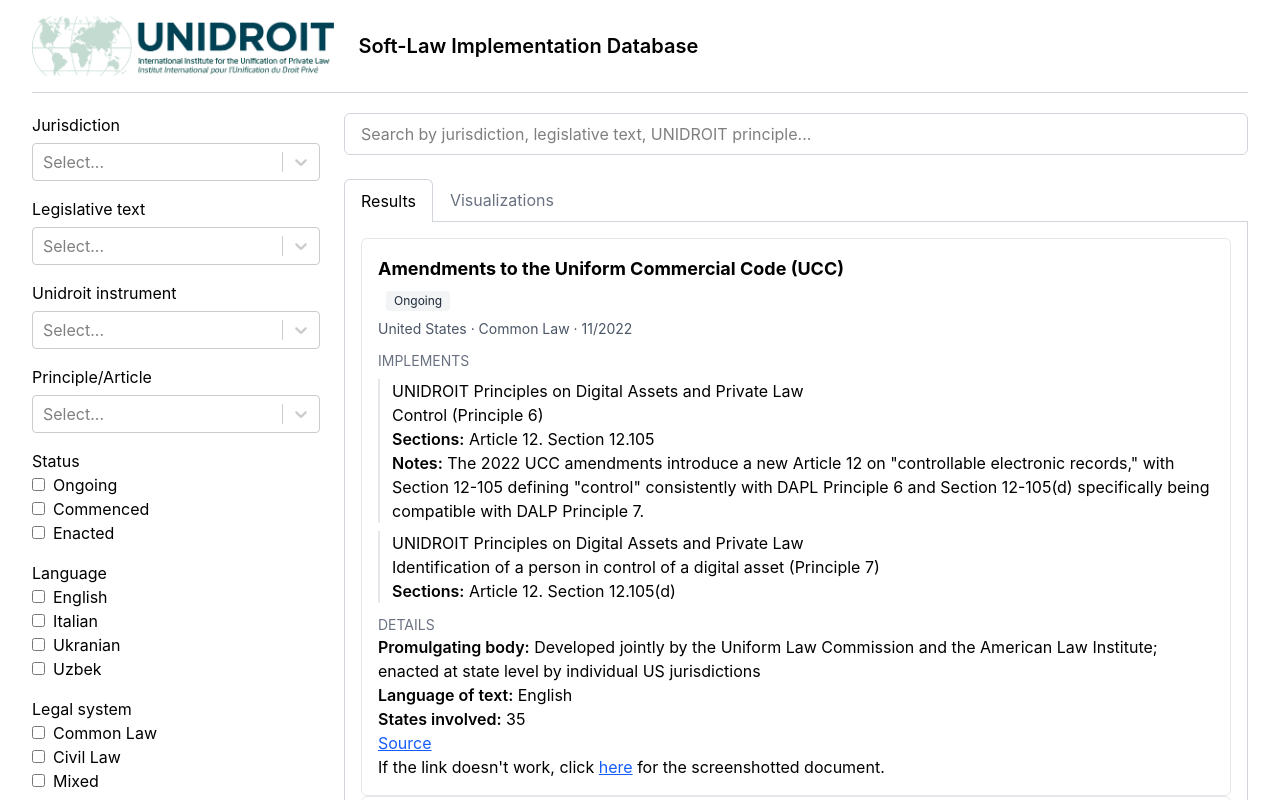
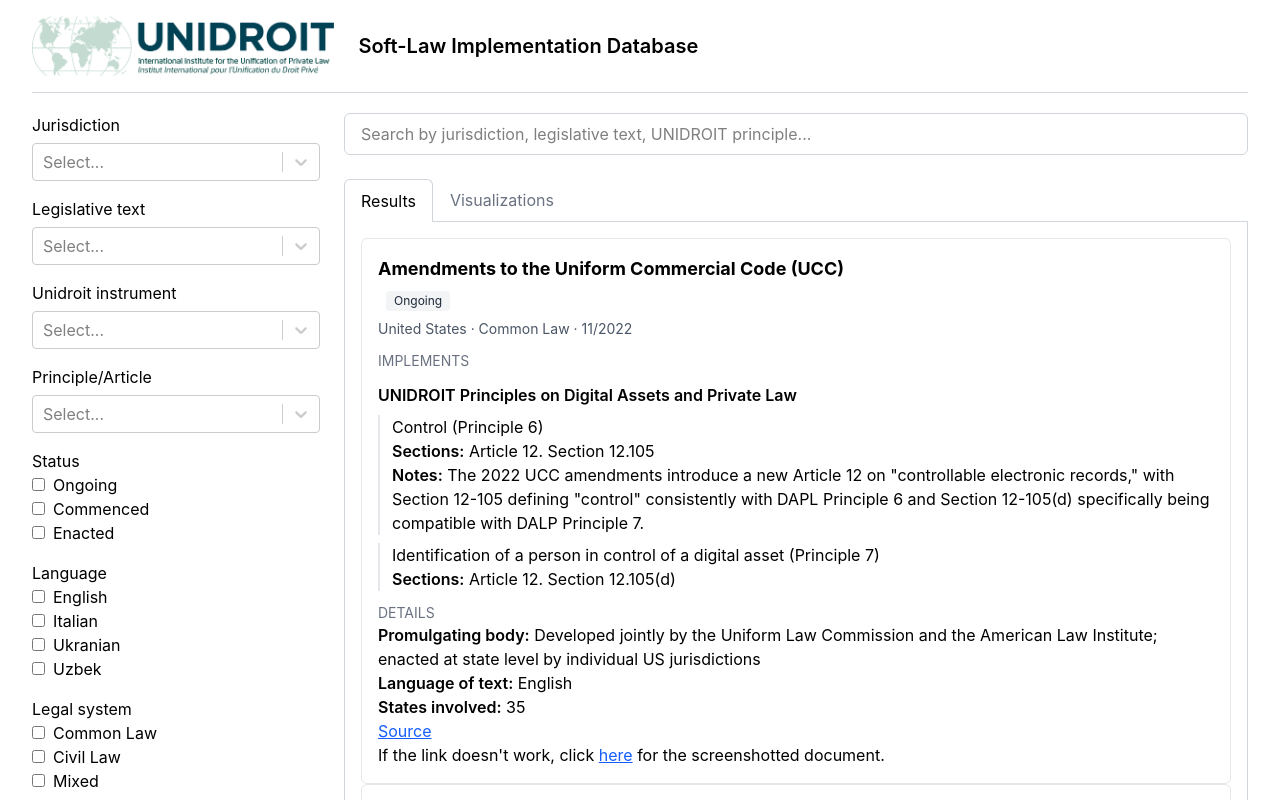
Before and after one commit to juliahuergo/unidroit-legislative-implementation-website, a React (Vite) app in the folder unidroit/: page / in a window 1280 px wide. Shown: the top 800 px of the page. Built offline with nearby package versions, Linux system fonts and the light colour scheme; what react-plotly.js would draw is missing.

Commit message:
Now grouping, within each legislative text, by instrument too

```diff
--- a/unidroit/src/App.jsx
+++ b/unidroit/src/App.jsx
@@ -59,6 +59,15 @@
     Commenced: "bg-green-100 text-green-800"
   }
 
+  //Within this text, group the connections by UNIDROIT instrument (principle_title)
+  //so each instrument title shows once, with its article connections listed below
+  const byInstrument = Object.values(
+    group.implementations.reduce((acc, impl) => {
+      (acc[impl.principle_title] ??= {principle_title: impl.principle_title, connections: []}).connections.push(impl)
+      return acc
+    }, {})
+  )
+
   return (
     <div className="border border-gray-200 rounded-md p-4">
       <h3 className="text-lg font-bold">{group.text_title}</h3>
@@ -68,13 +77,17 @@
       </p>
 
       <h4 className="mt-3 text-sm uppercase text-gray-500">Implements</h4>
-      {group.implementations.map(impl => (
-        <div key={impl.id} className="mt-2 border-l-2 border-gray-200 pl-3">
-          <p>{impl.principle_title}</p>
-          <p>{impl.subtitle} (Principle {impl["num principle/article"]})</p>
-          <Field label="Sections" value={impl.sections}/>
-          <Field label="Summary" value={impl.summary}/>
-          <Field label="Notes" value={impl.notes}/>
+      {byInstrument.map(instrument => (
+        <div key={instrument.principle_title} className="mt-3">
+          <p className="font-semibold">{instrument.principle_title}</p>
+          {instrument.connections.map(conn => (
+            <div key={conn.id} className="mt-2 border-l-2 border-gray-200 pl-3">
+              <p>{conn.subtitle} (Principle {conn["num principle/article"]})</p>
+              <Field label="Sections" value={conn.sections}/>
+              <Field label="Summary" value={conn.summary}/>
+              <Field label="Notes" value={conn.notes}/>
+            </div>
+          ))}
         </div>
       ))}
 
```
